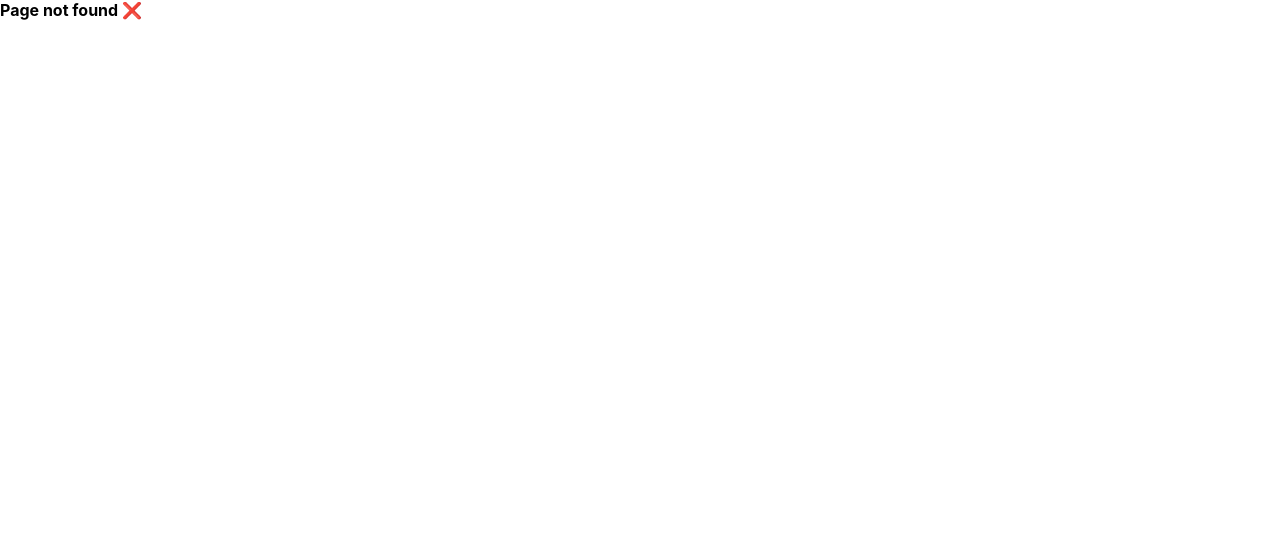
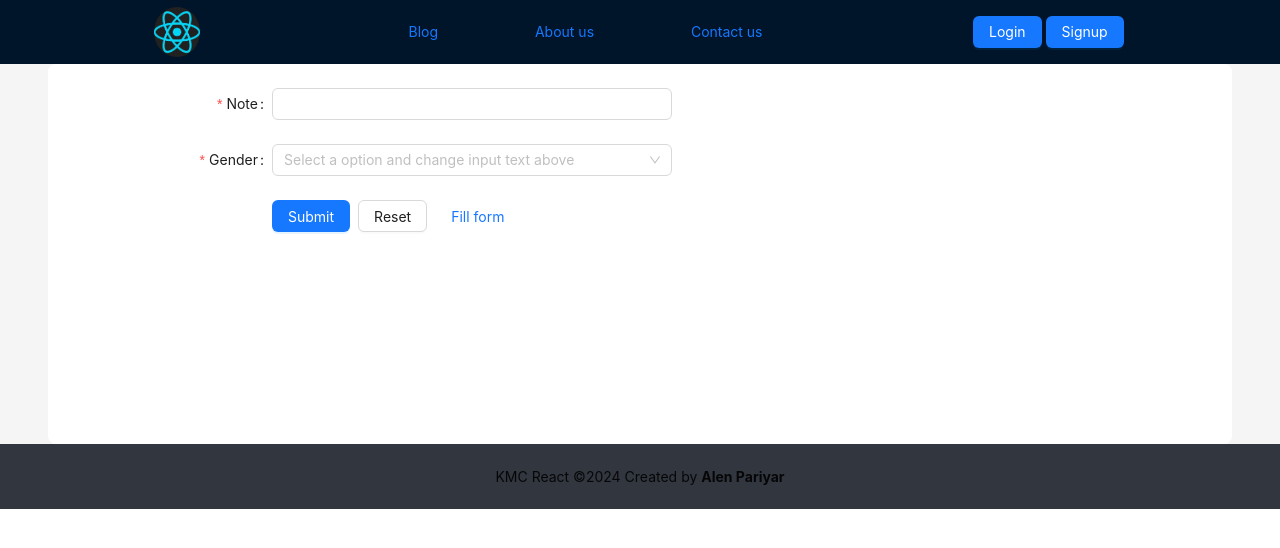
Before and after one commit to AlenPariyarOct10/react-project-1, a React (Create React App) app: page /login in a window 1280 px wide. Before the commit this address had no page. Shown: the top 548 px of the page. Built offline with nearby package versions, Linux system fonts and the light colour scheme.

Commit message:
2024-03-19

```diff
--- a/src/component/layout/UserLayout.js
+++ b/src/component/layout/UserLayout.js
@@ -1,9 +1,10 @@
-import React from 'react';
-import { Button, Flex } from 'antd';
-import { Layout, Menu, theme } from 'antd';
-import "../../App.css"
-import icon from "../../react.jpg";
-import { NavLink, Outlet } from 'react-router-dom';
+import React from "react";
+import { Button, Flex } from "antd";
+import { Layout, Menu, theme, ConfigProvider } from "antd";
+import "../../App.css";
+import icon from "../../images/react.jpg";
+import { NavLink, Outlet } from "react-router-dom";
+
 const { Header, Content, Footer } = Layout;
 const items = new Array(3).fill(null).map((_, index) => ({
   key: String(index + 1),
@@ -18,55 +19,79 @@ const UserLayout = () => {
     {
       name: "Blog",
       link: "/blog",
-        key: 1
+      key: 1,
     },
     {
       name: "About us",
       link: "/aboutus",
-        key: 2
+      key: 2,
     },
     {
       name: "Contact us",
       link: "contactus",
-        key: 3
-    }
-  ]
+      key: 3,
+    },
+  ];
+
+  const authInfo = [
+    {
+      name: "Login",
+      link: "/login",
+    },
+    {
+      name: "Signup",
+      link: "/signup",
+    },
+  ];
 
   return (
+    <ConfigProvider
+      theme={{
+        components: {
+          Layout: {
+           footerBg: "#31363F"
+          },
+        },
+      }}
+    >
       <Layout>
         <Header
           style={{
-          position: 'sticky',
+            position: "sticky",
             top: 0,
             zIndex: 1,
-          width: '100%',
-          display: 'flex',
-          alignItems: 'center',
+            width: "100%",
+            display: "flex",
+            alignItems: "center",
           }}
         >
-        <div className='navContainer'>
+          <div className="navContainer">
             <div className="header-left">
-                <img className='profileImg' src={icon} alt="" />
+              <img className="profileImg" src={icon} alt="" />
             </div>
             <div className="header-center">
-                {
-                    navItems?.map((item)=>(
-                        <NavLink key={item?.key} to={item?.link}>{item?.name}</NavLink>
-                    ))
-                }
+              {navItems?.map((item) => (
+                <NavLink key={item?.key} to={item?.link}>
+                  {item?.name}
+                </NavLink>
+              ))}
             </div>
             <div className="header-right">
-                <Button type='primary'>Login</Button>
+              {authInfo?.map((item) => (
+                <NavLink key={item?.link} to={item?.link}>
+                  <Button style={{ margin: "0px 2px 0px 2px" }} type="primary">
+                    {item?.name}
+                  </Button>
+                </NavLink>
+              ))}
             </div>
           </div>
-
         </Header>
         <Content
           style={{
-          padding: '0 48px',
+            padding: "0 48px",
           }}
         >
-
           <div
             style={{
               padding: 24,
@@ -80,12 +105,13 @@ const UserLayout = () => {
         </Content>
         <Footer
           style={{
-          textAlign: 'center',
+            textAlign: "center",
           }}
         >
-        Ant Design ©{new Date().getFullYear()} Created by Ant UED
+          KMC React ©{new Date().getFullYear()} Created by <b>Alen Pariyar</b>
         </Footer>
       </Layout>
+    </ConfigProvider>
   );
 };
 export default UserLayout;
--- /dev/null
+++ b/src/component/user/Login.js
@@ -0,0 +1,128 @@
+import React from 'react';
+import { Button, Form, Input, Select, Space } from 'antd';
+const { Option } = Select;
+const layout = {
+  labelCol: {
+    span: 8,
+  },
+  wrapperCol: {
+    span: 16,
+  },
+};
+const tailLayout = {
+  wrapperCol: {
+    offset: 8,
+    span: 16,
+  },
+};
+const Login = () => {
+  const [form] = Form.useForm();
+  const onGenderChange = (value) => {
+    switch (value) {
+      case 'male':
+        form.setFieldsValue({
+          note: 'Hi, man!',
+        });
+        break;
+      case 'female':
+        form.setFieldsValue({
+          note: 'Hi, lady!',
+        });
+        break;
+      case 'other':
+        form.setFieldsValue({
+          note: 'Hi there!',
+        });
+        break;
+      default:
+    }
+  };
+  const onFinish = (values) => {
+    console.log(values);
+  };
+  const onReset = () => {
+    form.resetFields();
+  };
+  const onFill = () => {
+    form.setFieldsValue({
+      note: 'Hello world!',
+      gender: 'male',
+    });
+  };
+  return (
+    <Form
+      {...layout}
+      form={form}
+      name="control-hooks"
+      onFinish={onFinish}
+      style={{
+        maxWidth: 600,
+      }}
+    >
+      <Form.Item
+        name="note"
+        label="Note"
+        rules={[
+          {
+            required: true,
+          },
+        ]}
+      >
+        <Input />
+      </Form.Item>
+      <Form.Item
+        name="gender"
+        label="Gender"
+        rules={[
+          {
+            required: true,
+          },
+        ]}
+      >
+        <Select
+          placeholder="Select a option and change input text above"
+          onChange={onGenderChange}
+          allowClear
+        >
+          <Option value="male">male</Option>
+          <Option value="female">female</Option>
+          <Option value="other">other</Option>
+        </Select>
+      </Form.Item>
+      <Form.Item
+        noStyle
+        shouldUpdate={(prevValues, currentValues) => prevValues.gender !== currentValues.gender}
+      >
+        {({ getFieldValue }) =>
+          getFieldValue('gender') === 'other' ? (
+            <Form.Item
+              name="customizeGender"
+              label="Customize Gender"
+              rules={[
+                {
+                  required: true,
+                },
+              ]}
+            >
+              <Input />
+            </Form.Item>
+          ) : null
+        }
+      </Form.Item>
+      <Form.Item {...tailLayout}>
+        <Space>
+          <Button type="primary" htmlType="submit">
+            Submit
+          </Button>
+          <Button htmlType="button" onClick={onReset}>
+            Reset
+          </Button>
+          <Button type="link" htmlType="button" onClick={onFill}>
+            Fill form
+          </Button>
+        </Space>
+      </Form.Item>
+    </Form>
+  );
+};
+export default Login;
--- a/src/router/MainRouter.js
+++ b/src/router/MainRouter.js
@@ -5,10 +5,12 @@ import {
   Route,
 } from "react-router-dom";
 
+
 import Blog from "../component/user/Blog";
 const AdminDashboard = React.lazy(() =>
   import("../component/admin/AdminDashboard")
 );
+const Login = React.lazy(()=> import("../component/user/Login"));
 const PageNotFound = React.lazy(() => import("../component/PageNotFound"));
 const UserLayout = React.lazy(() => import("../component/layout/UserLayout"));
 const Information = React.lazy(() =>
@@ -24,6 +26,8 @@ export const MainRouter = createBrowserRouter(
       <Route path="/" element={<UserLayout></UserLayout>}>
         <Route index element={<Information title="User - Information"></Information>}></Route>
         <Route path="blog" element={<Blog title="User - Blog"></Blog>}></Route>
+        <Route path="login" element={<Login title="User - Login"></Login>}></Route>
+
       </Route>
       <Route path="/admin" element={<AdminLayout></AdminLayout>}>
         <Route
```
Also changed, not shown: src/images/react.jpg (renamed from src/react.jpg). Lines whose indentation alone changed are shown as unchanged.
